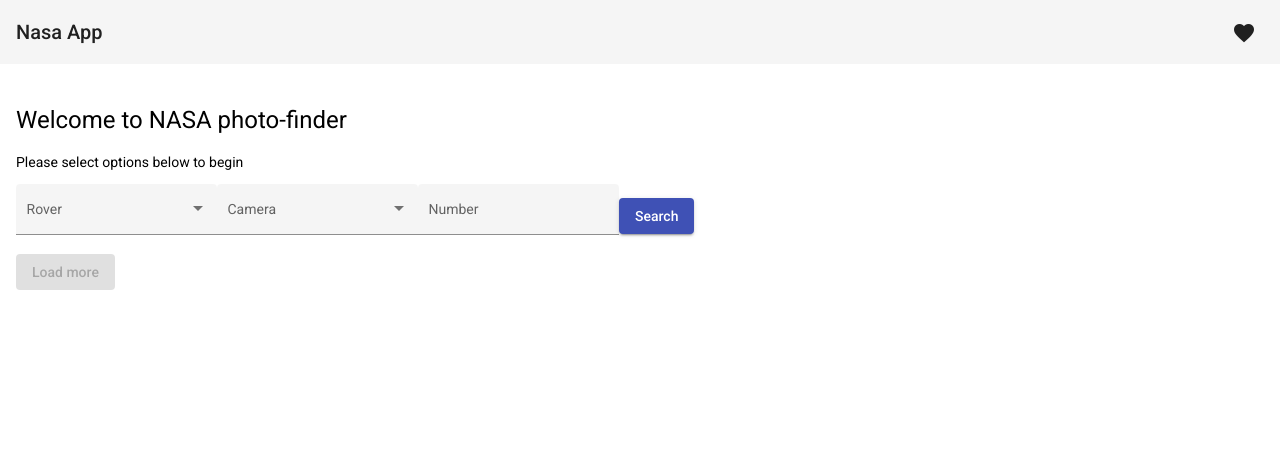
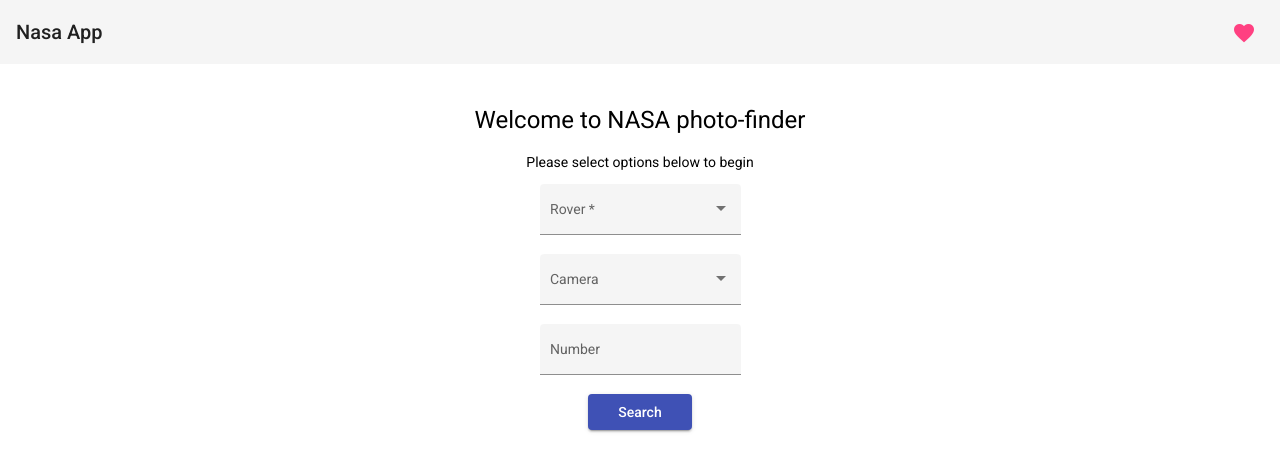
Before and after one commit to danysik89/nasa, an Angular app: page / in a window 1280 px wide. Shown: the top 472 px of the page. Built offline with nearby package versions, Linux system fonts and the light colour scheme.

Commit message:
add functional

```diff
--- a/src/app/app.component.html
+++ b/src/app/app.component.html
@@ -1,42 +1,60 @@
 <mat-toolbar>
   <span>Nasa App</span>
   <span class="example-spacer"></span>
-  <button mat-icon-button class="example-icon favorite-icon" aria-label="Example icon-button with heart icon">
-    <mat-icon>favorite</mat-icon>
-  </button>
+  <a mat-icon-button class="example-icon favorite-icon" href="https://www.facebook.com/vvictoria.zubyk" target="_blank" color="accent"><mat-icon>favorite</mat-icon></a>
 </mat-toolbar>
 
 <div class="app">
+    <div class="app-controls">
       <h1>Welcome to NASA photo-finder</h1>
       <p>Please select options below to begin</p>
 
-  <div class="app-container">
-    <div class="controls">
+      <form class="form" [formGroup]="form">
         <mat-form-field appearance="fill">
           <mat-label>Rover</mat-label>
-        <mat-select>
-          <mat-option value="option">Option</mat-option>
+          <mat-select formControlName="rover">
+            <mat-option *ngFor="let rover of roverOptions" value="{{rover.value}}">{{rover.label}}</mat-option>
           </mat-select>
         </mat-form-field>
         <mat-form-field appearance="fill">
           <mat-label>Camera</mat-label>
-        <mat-select>
-          <mat-option value="option">Option</mat-option>
+          <mat-select formControlName="camera">
+            <mat-option *ngFor="let camera of cameraOptions" value="{{camera.value}}">{{camera.label}}</mat-option>
+
           </mat-select>
         </mat-form-field>
         <mat-form-field appearance="fill">
           <mat-label>Number</mat-label>
-        <input matInput>
+          <input matInput formControlName="sol">
         </mat-form-field>
-      <button mat-raised-button color="primary" (click)="searchFotos()">Search</button>
+        <button class="search-btn" mat-raised-button color="primary" (click)="searchFotos()">Search</button>
+      </form>
     </div>
 
-    <mat-grid-list class="photos-list" [cols]="breakpoint" rowHeight="2:1" (window:resize)="onResize($event)">
+    <div class="app-gallery">
+      <p *ngIf="searchFlag && !errorText.length && !loadingStatus && !photosToDisplay.length">No photos for your request where found. Please try again with another options!</p>
+
+      <div class="spinner-wrapper">
+        <mat-spinner *ngIf="loadingStatus"></mat-spinner>
+      </div>
+
+      <div class="error-message">
+        <span>{{errorText}}</span>
+      </div>
+
+      <mat-grid-list *ngIf="photosToDisplay.length" class="photos-list" [cols]="breakpoint" (window:resize)="onResize($event)">
         <mat-grid-tile *ngFor="let photo of photosToDisplay">
             <img class="list-item" src="{{photo.img_src}}" alt="NASA photo">
         </mat-grid-tile>
       </mat-grid-list>
 
-    <button [disabled]="photosToDisplay.length === photos.length" mat-raised-button color="primary" (click)="loadMore()">Load more</button>
+      <button
+          *ngIf="searchFlag || photosToDisplay.length"
+          [disabled]="photosToDisplay.length === photos.length"
+          mat-raised-button color="primary"
+          (click)="loadMore()">
+        Load more
+      </button>
     </div>
+
 </div>
--- a/src/app/app.component.scss
+++ b/src/app/app.component.scss
@@ -4,6 +4,11 @@
   .example-spacer {
     flex: 1 1 auto;
   }
+}
+
+button {
+  padding: 0px 30px;
+  margin-bottom: 15px;
 }
 
 .app {
@@ -14,21 +19,44 @@
   align-items: center;
   white-space: nowrap;
 
-  .app-container {
-    .controls {
+  .app-controls {
+    display: flex;
+    flex-direction: column;
+    justify-content: center;
+    align-items: center;
 
-    }
+    form {
+      text-align: center;
 
-    .photo-list {
+      mat-form-field {
+        display: block;
+      }
 
-      .list-item {
-          max-width: 300px;
+      .search-btn {
+        margin-bottom: 15px;
       }
     }
   }
 
+  .app-gallery {
+    text-align: center;
+    padding: 0 15%;
+
+    .spinner-wrapper {
+      display: flex;
+      justify-content: center;
+    }
+  }
+
+  .error-message {
+    color: rgb(250, 7, 7)
+  }
+
   img {
-    max-width: 300px;
+    width: 100%;
+    height: auto;
+    padding: 5px;
+    box-sizing: border-box;
   }
 
 }
--- a/src/app/app.component.ts
+++ b/src/app/app.component.ts
@@ -1,6 +1,6 @@
 import { Component, OnInit } from '@angular/core';
 import { AppService } from './app.service';
-import { error } from '@angular/compiler/src/util';
+import { FormBuilder, FormGroup, Validators } from '@angular/forms';
 
 @Component({
   selector: 'app-root',
@@ -12,34 +12,73 @@
   photos: Array<any> = [];
   photosToDisplay: Array<any> = [];
   searchFlag = false;
+  loadingStatus = false;
   breakpoint = 4;
+  errorText = '';
 
-  constructor(private appService: AppService) { }
+  roverOptions = [
+    { value: 'curiosity', label: 'Curiosity' },
+    { value: 'opportunity', label: 'Opportunity' },
+    { value: 'spirit', label: 'Spirit' },
+  ];
+
+  cameraOptions = [
+    { value: 'FHAZ', label: 'Front Hazard Avoidance Camera' },
+    { value: 'RHAZ', label: 'Rear Hazard Avoidance Camera' },
+    { value: 'MAST', label: 'Mast Camera' },
+    { value: 'CHEMCAM', label: 'Chemistry and Camera Complex' },
+    { value: 'MAHLI', label: 'Mars Hand Lens Imager' },
+    { value: 'MARDI', label: 'Mars Descent Imager' },
+    { value: 'NAVCAM', label: 'Navigation Camera' },
+    { value: 'MINITES', label: 'Miniature Thermal Emission Spectrometer (Mini-TES)' }
+  ];
+
+  public form: FormGroup;
+
+  constructor(private appService: AppService, public fb: FormBuilder) {
+    this.form = fb.group({
+      rover: [ '', [ Validators.required ] ],
+      camera: [ '', [ ] ],
+      sol: [ '', [ ] ]
+    });
+  }
 
   ngOnInit(): void {
-    this.breakpoint = (window.innerWidth <= 750) ? 2 : 5;
+    this.breakpoint = (window.innerWidth <= 750) ? 2 : 4;
 }
 
   onResize(event): void {
-    this.breakpoint = (event.target.innerWidth <= 750) ? 2 : 5;
+    this.breakpoint = (event.target.innerWidth <= 750) ? 2 : 4;
   }
 
   searchFotos(): any {
-    this.searchFlag = true;
-    this.appService.getFotos()
+    console.log('form', this.form.value);
+    const {rover, camera, sol} = this.form.value;
+    if (this.form.valid) {
+      this.loadingStatus = true;
+      this.appService.getFotos(rover, camera, sol)
         .then((resp: any) => {
+          this.errorText = '';
           console.log(resp);
           this.photos = resp.photos;
-        this.photosToDisplay = this.photos.slice(0, 10);
+          this.photosToDisplay = this.photos.slice(0, 12);
+          this.loadingStatus = false;
+
         })
         .catch(err => {
           console.log(err);
+          this.errorText = err.statusText;
+          this.loadingStatus = false;
       });
+
+      this.searchFlag = true;
+      console.log(!!this.searchFlag && this.photosToDisplay.length);
+    }
   }
 
   loadMore(): void {
     const counter = this.photosToDisplay.length;
-    this.photosToDisplay.push(...this.photos.slice(counter, counter + 10));
+    this.photosToDisplay.push(...this.photos.slice(counter, counter + 12));
     console.log(this.photosToDisplay);
   }
 }
--- a/src/app/app.module.ts
+++ b/src/app/app.module.ts
@@ -13,6 +13,7 @@
 import { MatProgressSpinnerModule } from '@angular/material/progress-spinner';
 import { MatGridListModule } from '@angular/material/grid-list';
 import { MatIconModule } from '@angular/material/icon';
+import { ReactiveFormsModule } from '@angular/forms';
 
 
 
@@ -32,7 +33,8 @@
     MatButtonModule,
     MatProgressSpinnerModule,
     MatGridListModule,
-    MatIconModule
+    MatIconModule,
+    ReactiveFormsModule
   ],
   providers: [],
   bootstrap: [AppComponent]
--- a/src/app/app.service.ts
+++ b/src/app/app.service.ts
@@ -9,11 +9,11 @@
   API = 'https://api.nasa.gov/mars-photos/api/v1/rovers/';
   API_KEY = 'KDOO4Edhzs3Y3l2beMGuiyASkKy39Ta3jJrzIvAI';
 
-
   constructor(private http: HttpClient) { }
 
   // tslint:disable-next-line: typedef
-  getFotos() {
-    return this.http.get(`https://api.nasa.gov/mars-photos/api/v1/rovers/curiosity/photos?sol=10&api_key=${this.API_KEY}`).toPromise();
+  getFotos(rover, camera, sol) {
+    return this.http.get(`${this.API}${rover}/photos?sol=${sol}&camera=${camera}&api_key=${this.API_KEY}`).toPromise();
   }
+
 }
```
Lines whose indentation alone changed are shown as unchanged.
